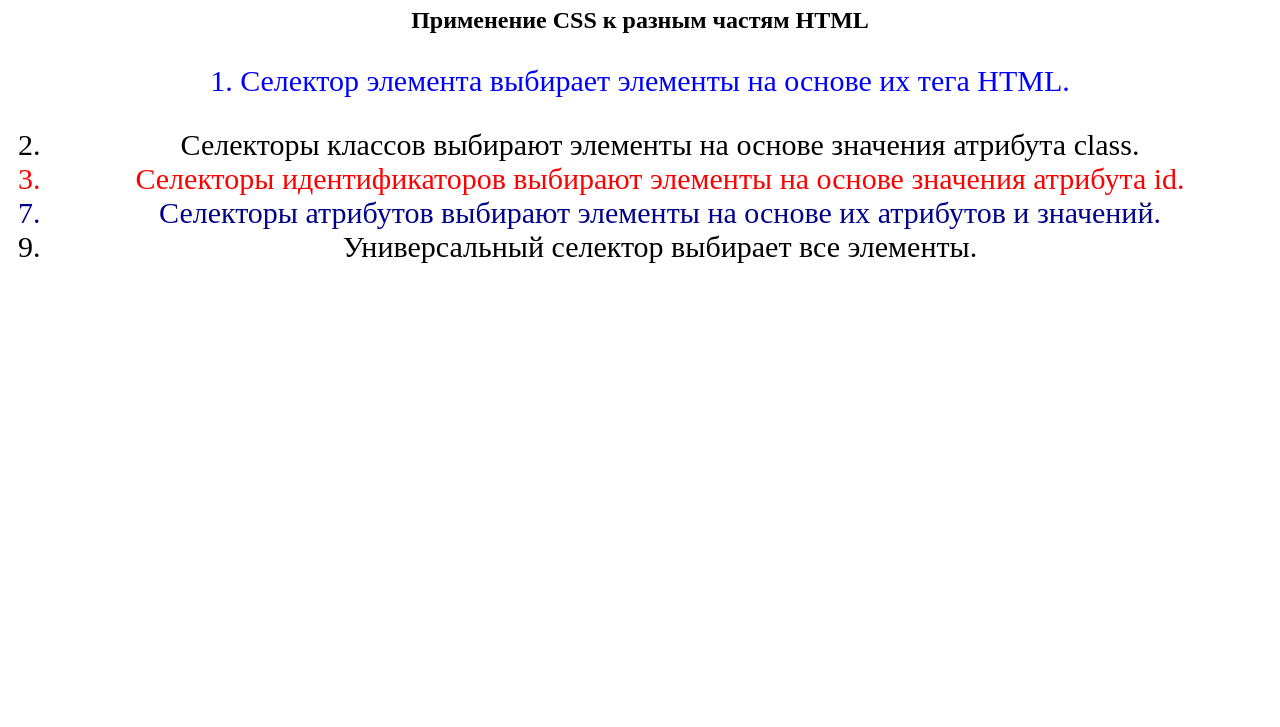
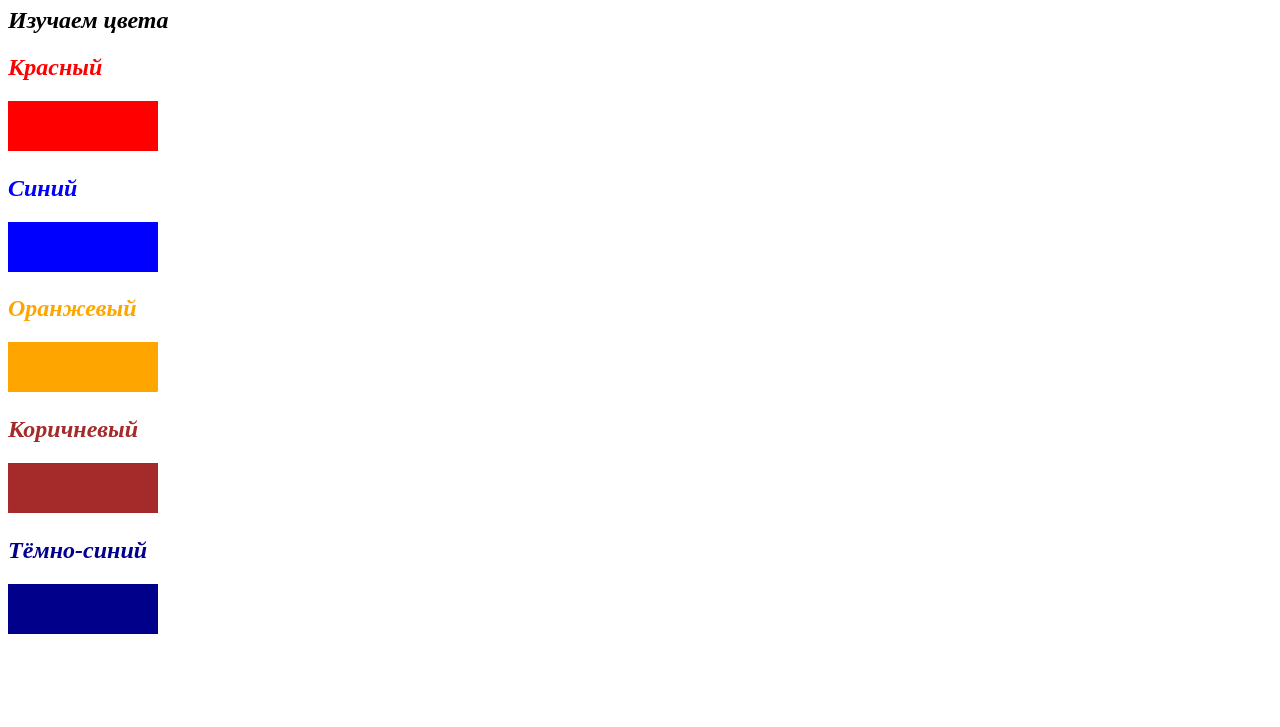
Before and after one commit to QodirovJM/cssTraining, a plain HTML site: page index.html in a window 1280 px wide. Shown: the part 73-800 px from the top of the page. Drawn offline with Linux system fonts and the light colour scheme.

Commit message:
Работа с цветами и селекторами

```diff
--- a/index.html
+++ b/index.html
@@ -1,34 +1,42 @@
 <!DOCTYPE html>
-<html lang="en">
+<html lang="ru">
 
 <head>
     <meta charset="UTF-8">
-    <title>Селекторы CSS</title>
+    <title>Цвета</title>
     <link rel="stylesheet" href="./style.css" />
 </head>
 
 <body>
-    <!-- !!! В этом коде ничего менять не нужно !!! -->
-    <h1>Селекторы CSS</h1>
-    <h2>Применение CSS к разным частям HTML</h2>
+    <h1>Цвета</h1>
+    <h2>Изучаем цвета</h2>
+    <h2 class="item-title" id="red">Красный</h2>
+    <img class="color" src="./assets/red-item.png" alt="red" />
 
-    <!-- TODO 1: Установите CSS для всех тегов абзацев на "color: blue" -->
-    <p class="item">1. Селектор элемента выбирает элементы на основе их тега HTML.</p>
+    <h2 class="item-title" id="blue">Синий</h2>
+    <img src="./assets/blue-item.png" alt="blue" />
 
-    <ol>
-        <!-- TODO 2: Установите CSS для всех элементов с классом "item" на "font-size: 30px" -->
-        <li class="item" value="2">Селекторы классов выбирают элементы на основе значения атрибута class.</li>
+    <h2 class="item-title" id="orange">Оранжевый</h2>
+    <img src="./assets/orange-item.png" alt="orange" />
 
-        <!-- TODO 3: Установите CSS для элемента с идентификатором "demo-selector" на "color: red" -->
-        <li class="item" id="demo-selector" value="3">Селекторы идентификаторов выбирают элементы на основе значения
-            атрибута id.</li>
+    <h2 class="item-title" id="brown">Коричневый</h2>
+    <img src="./assets/brown-item.png" alt="brown" />
 
-        <!-- TODO 4: Установите CSS для элементов li, у которых атрибут "value" равен "7" на "color: darkblue" -->
-        <li class="item" value="7">Селекторы атрибутов выбирают элементы на основе их атрибутов и значений.</li>
-
-        <!-- TODO 5: Установите для всех элементов "text-align: center" -->
-        <li class="item" value="9">Универсальный селектор выбирает все элементы.</li>
-    </ol>
+    <h2 class="item-title" id="darkblue">Тёмно-синий</h2>
+    <img src="./assets/dark-blue-item.png" alt="darkblue" />
 </body>
 
 </html>
+
+<!--
+TODO 1. Создайте и подключите внешний CSS-файл.
+TODO 2. При помощи CSS сделайте так чтобы смысл h2 элементов отражался в их внешнем виде.
+TODO 3. При помощи CSS сделайте так чтобы изменить начертание всех заголовков на курсивное.
+подсказка https://developer.mozilla.org/ru/docs/Web/CSS/font-style
+TODO 4. Внутри CSS-файла (не HTML), чтобы сделать все изображения высотой 50 пикселей и шириной 150 пикселей.
+Подсказки
+https://developer.mozilla.org/ru/docs/Web/HTML/Element/img
+https://developer.mozilla.org/ru/docs/Web/CSS/height
+https://developer.mozilla.org/ru/docs/Web/CSS/width
+
+-->
--- a/style.css
+++ b/style.css
@@ -1,15 +1,22 @@
-p {
+h1, h2 {
+    font-style: italic;
+}
+img {
+    height: 50px;
+    width: 150px;
+}
+#blue{
     color: blue;
 }
-.item {
-    font-size: 30px;
-}
-#demo-selector {
+#red{
     color: red;
 }
-li[value="7"]{
+#orange{
+    color: orange;
+}
+#brown{
+    color: brown;
+}
+#darkblue{
     color: darkblue;
 }
-*{
-    text-align: center;
-}
```
Also changed, not shown: assets/blue-item.png (added), assets/brown-item.png (added), assets/dark-blue-item.png (added), assets/orange-item.png (added), assets/red-item.png (added).
